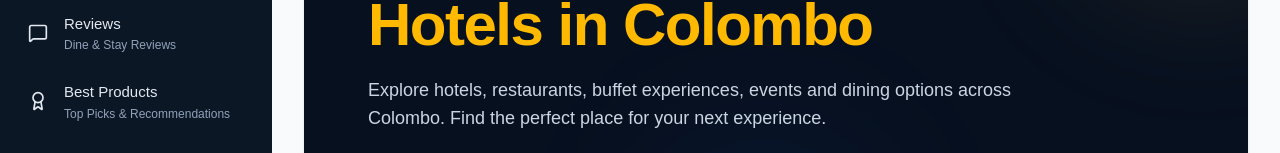
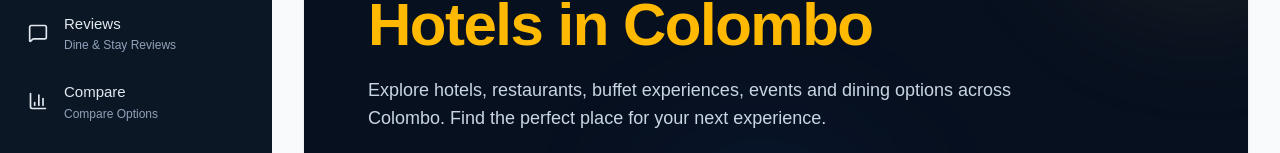
Before and after one commit to DinethHansaja/hotel-dashboard, a Next.js app: page / in a window 1280 px wide. Shown: the part 293-446 px from the top of the page. Built offline with nearby package versions, Linux system fonts and the light colour scheme; no server answers; the database is empty.

Commit message:
Sidebar Updated

```diff
--- a/components/layout/Sidebar.tsx
+++ b/components/layout/Sidebar.tsx
@@ -43,12 +43,12 @@ const menuItems = [
     href: "/reviews",
     icon: MessageSquare,
   },
-  {
-    label: "Best Products",
-    description: "Top Picks & Recommendations",
-    href: "/products",
-    icon: Award,
-  },
+  //{
+  //  label: "Best Products",
+  //  description: "Top Picks & Recommendations",
+   // href: "/products",
+   // icon: Award,
+  //},
   {
     label: "Compare",
     description: "Compare Options",
```
